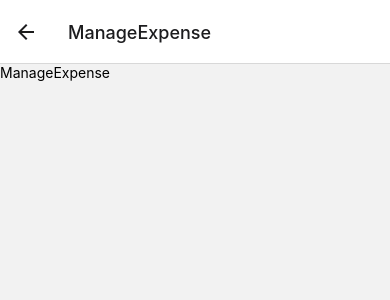
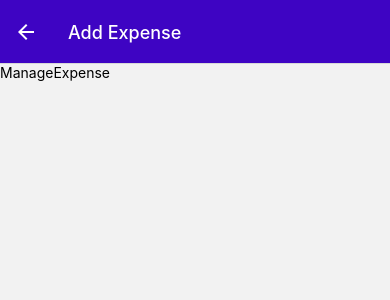
Before and after one commit to bluesnake0818/expense-tracker, a React Native app: screen /ManageExpense in a window 390 px wide. Shown: the top 300 px of the page. Built offline with nearby package versions, Linux system fonts and the light colour scheme.

Commit message:
manage expense

```diff
--- a/App.js
+++ b/App.js
@@ -17,7 +17,7 @@
 function ExpensesOverview() {
   return (
     <BottomTabs.Navigator
-      screenOptions={{
+      screenOptions={({ navigation }) => ({
         headerStyle: { backgroundColor: GlobalStyles.colors.primary500},
         headerTintColor: 'white',
         tabBarStyle: { backgroundColor: GlobalStyles.colors.primary500 },
@@ -31,7 +31,8 @@
               navigation.navigate('ManageExpense')
             }}
           />
-        )}}
+        )
+      })}
     >
       <BottomTabs.Screen
         name="RecentExpenses"
@@ -64,13 +65,24 @@
     <>
       <StatusBar style="auto" />
       <NavigationContainer>
-        <Stack.Navigator>
+        <Stack.Navigator
+          screenOptions={{
+            headerStyle: { backgroundColor: GlobalStyles.colors.primary500 },
+            headerTintColor: 'white',
+          }}
+        >
           <Stack.Screen
             name="ExpensesOverview"
             component={ExpensesOverview}
             options= {{ headerShown: false }}
             />
-          <Stack.Screen name="ManageExpense" component={ManageExpense} />
+          <Stack.Screen
+            name="ManageExpense"
+            component={ManageExpense}
+            optoins={{
+              presentation: 'modal',
+            }}
+          />
         </Stack.Navigator>
       </NavigationContainer>
     </>
--- a/components/ExpensesOutput/ExpenseItem.js
+++ b/components/ExpensesOutput/ExpenseItem.js
@@ -4,11 +4,13 @@
 import { GlobalStyles } from '../../constants/styles'
 import { getFortmattedDate } from '../../util/date'
 
-const ExpenseItem = ({ description, amount, date }) => {
+const ExpenseItem = ({ id, description, amount, date }) => {
   const navigation = useNavigation()
 
   function expensePressHandler() {
-    navigation.navigate('ManageExpense')
+    navigation.navigate('ManageExpense', {
+      expenseId: id
+    })
   }
 
   return (
--- a/screens/ManageExpense.js
+++ b/screens/ManageExpense.js
@@ -1,10 +1,18 @@
-import { View, Text } from 'react-native'
+import { useLayoutEffect } from 'react'
+import { Text } from 'react-native'
 
-const ManageExpense = () => {
+const ManageExpense = ({ route, navigation }) => {
+  const editedExpenseId = route.params?.expenseId
+  const isEditing = !!editedExpenseId
+
+  useLayoutEffect(() => {
+    navigation.setOptions({
+      title: isEditing ? 'Edit Expense' : 'Add Expense',
+    })
+  }, [navigation, isEditing])
+
   return (
-    <View>
       <Text>ManageExpense</Text>
-    </View>
   )
 }
 
```
